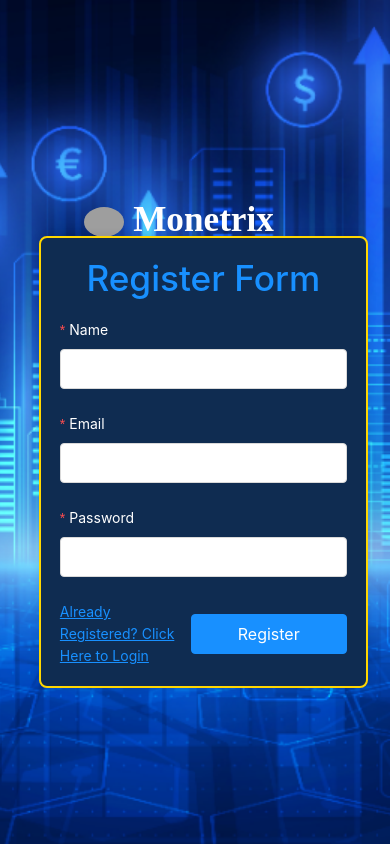
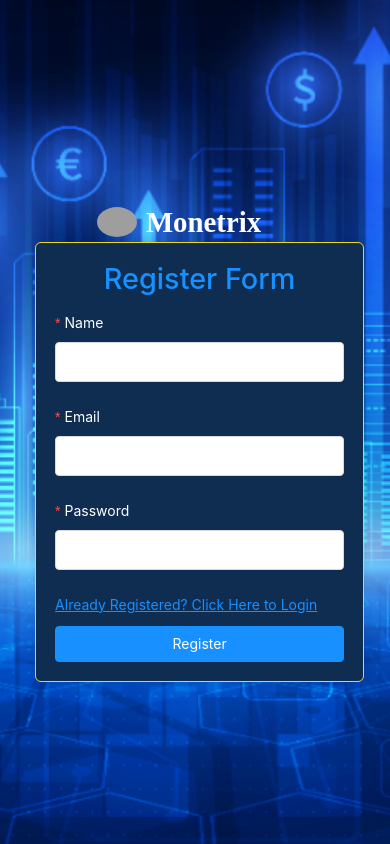
Before and after one commit to MdAfnanNaushad/Monetrix, a React (Create React App) app in the folder client/: page /register in a window 390 px wide. Built offline with nearby package versions, Linux system fonts and the light colour scheme; grey boxes are pictures that could not be loaded.

Commit message:
working on responsiveness

```diff
--- a/client/src/index.css
+++ b/client/src/index.css
@@ -530,8 +530,8 @@
   }
 
   .title {
-    bottom: 8rem;
-    left: 5rem;
+    bottom: 12rem;
+    left: 16rem;
     font-size: 1rem;
   }
 
@@ -549,14 +549,33 @@
     margin-left: 35px;
   }
 
-  .login-page {
-    padding: 10px; /* Add padding to prevent content from touching screen edges */
+  .login-page,
+  .register-page {
+    display: flex;
+    justify-content: center;
+    align-items: center;
+    height: 100vh; /* Full viewport height */
+    padding: 10px; /* Prevent content from touching screen edges */
+    box-sizing: border-box; /* Include padding in total width/height */
   }
 
-  .login-page .ant-form {
-    max-width: 300px; /* Adjust form width for better fit */
-    padding: 15px; /* Reduce padding for smaller screens */
+  .login-page .ant-form,
+  .register-page .ant-form {
+    width: 100%; /* Use full width of the screen */
+    max-width: 320px; /* Limit the form width */
+    padding: 15px; /* Add padding for better spacing */
     border-radius: 6px; /* Slightly reduce border radius */
+    background-color: rgb(
+      15,
+      44,
+      81
+    ); /* Ensure background color is consistent */
+    box-shadow: 0 0 10px rgba(0, 0, 0, 0.1); /* Add subtle shadow */
+    border: 1px solid rgb(235, 215, 36); /* Add border for better visibility */
+    position: relative;
+    left: 30px;
+    max-width: 329px;
+    padding: 19px;
   }
 
   .login-page h1 {
@@ -564,18 +583,26 @@
     margin-bottom: 15px; /* Reduce margin for better spacing */
   }
 
-  .login-page .ant-input {
-    height: 36px; /* Slightly reduce input height */
-    font-size: 14px; /* Adjust font size for inputs */
-  }
-
-  .login-page .btn-primary {
+  .login-page .btn-primary,
+  .register-page .btn-primary {
     height: 36px; /* Adjust button height */
     font-size: 14px; /* Adjust font size for buttons */
     padding: 0 10px; /* Add padding for better clickability */
+    width: 100%; /* Ensure buttons span the full width */
+    background-color: #1890ff; /* Consistent button color */
+    border-color: #1890ff; /* Consistent border color */
+    color: white; /* Ensure text is visible */
+    border-radius: 4px; /* Keep buttons rounded */
   }
 
-  .login-page .d-flex {
+  .login-page .btn-primary:hover,
+  .register-page .btn-primary:hover {
+    background-color: #40a9ff; /* Change color on hover */
+    border-color: #40a9ff; /* Change border color on hover */
+  }
+
+  .login-page .d-flex,
+  .register-page .d-flex {
     flex-direction: column; /* Stack elements vertically */
     align-items: flex-start; /* Align items to the start */
     gap: 10px; /* Add spacing between elements */
@@ -585,19 +612,12 @@
     font-size: 14px; /* Adjust font size for links */
   }
 
-  .login-page .ant-form,
-  .register-page .ant-form {
-    position: relative;
-    left: 21px;
-    max-width: 329px;
-    padding: 19px;
-  }
-
   .login-page h1,
   .register-page h1 {
-    font-size: 2.2rem;
-    bottom: 12rem;
-    left: 16rem;
+    font-size: 1.8rem; /* Adjust font size for better readability */
+    margin-bottom: 15px; /* Reduce margin for better spacing */
+    text-align: center; /* Center the heading */
+    color: #1890ff; /* Ensure consistent color */
   }
 
   .card-header {
```
